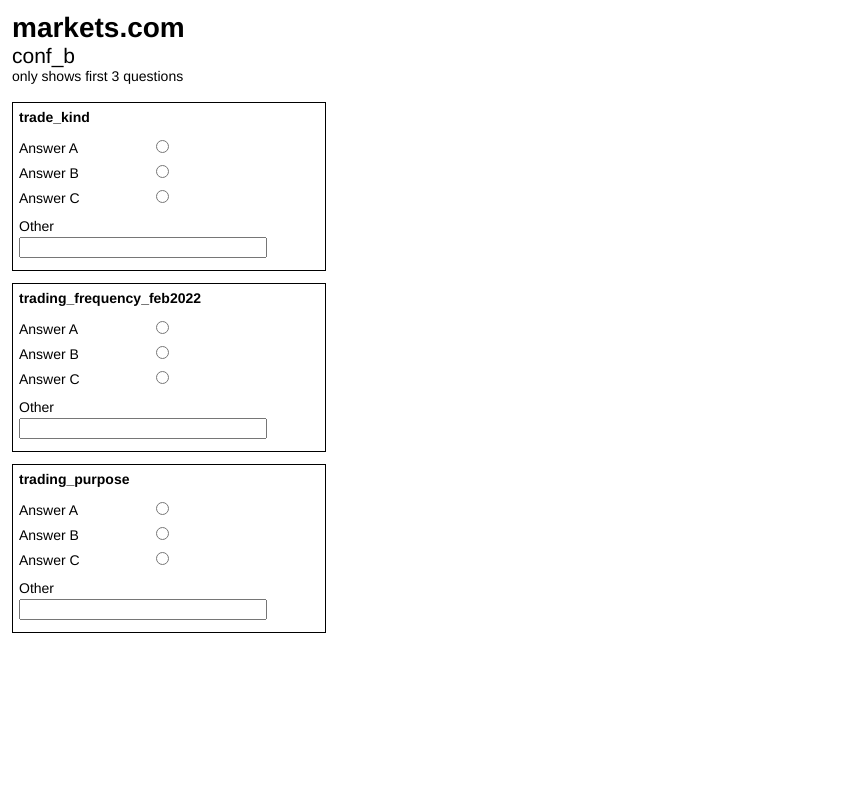
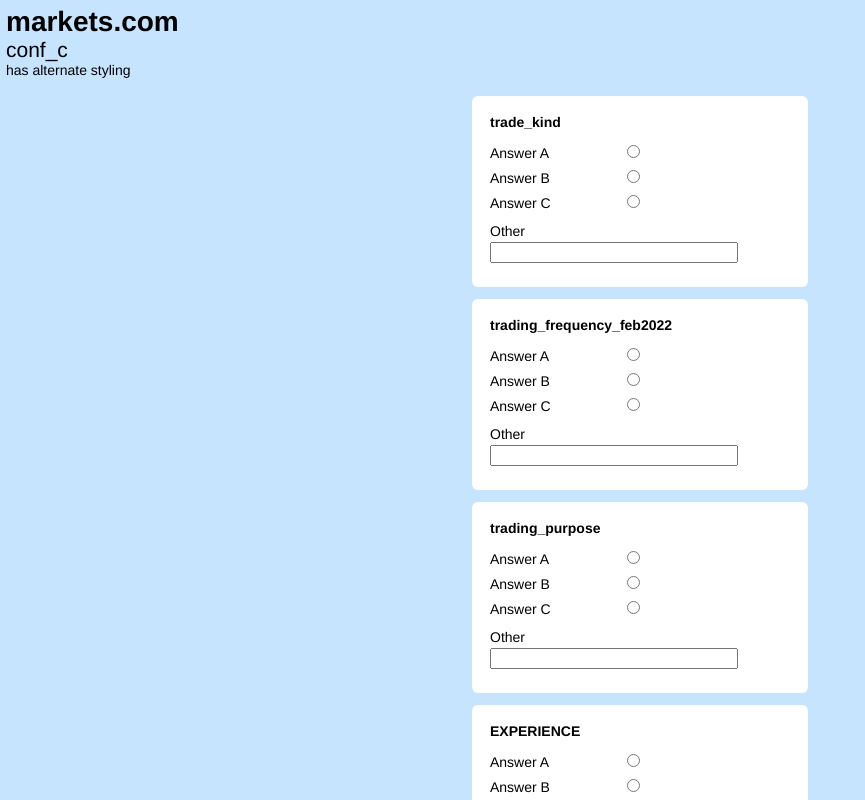
Before and after one commit to Adborowski/onboarding-react, a React (Vite) app: page / in a window 1280 px wide. Shown: the top 800 px of the page, without its empty margins (0-865 px from the left). Built offline with nearby package versions, Linux system fonts and the light colour scheme.

Commit message:
implemented test case conf_c

```diff
--- a/src/App.module.scss
+++ b/src/App.module.scss
@@ -0,0 +1,8 @@
+.main {
+   background-color: white;
+   padding: 6px;
+}
+
+.main.conf_c {
+   background-color: rgb(199, 228, 255);
+}
--- a/src/App.tsx
+++ b/src/App.tsx
@@ -5,7 +5,7 @@
 import QuestionList from './components/question/question'
 
 const getTestId = () => {
-   const testIds = ['conf_a', 'conf_b', 'conf_c']
+   const testIds = ['conf_a', 'conf_b', 'conf_c', 'conf_default']
    const randomId = Math.floor(Math.random() * testIds.length)
    return testIds[randomId]
 }
@@ -18,6 +18,8 @@
 const App = () => {
    const [questionsData, setQuestionsData] = useState<[]>()
 
+   // we fetch safecap questions from a JSON to have a base of dummy questions
+   // they get dummy answers added in the frontend, in question.tsx
    useEffect(() => {
       fetch(`safecap.json`)
          .then((r) => r.json())
@@ -32,31 +34,24 @@
       console.log('questionsData', questionsData)
    }, [questionsData])
 
+   // pick a random testId
    const testId = getTestId()
 
+   // this is just for understanding of the test runner
    const testDescriptions: any = {
       conf_a: 'has question descriptions on some questions',
       conf_b: 'only shows first 3 questions',
       conf_c: 'has alternate styling',
+      conf_default: 'no changes',
    }
 
-   let maximumQuestions = testId == 'conf_b' ? 3 : 500
-
    return (
-      <>
+      <div className={`${styles.main} ${styles[testId]}`}>
          <h1>markets.com</h1>
          <h2>{testId}</h2>
          <h3>{testDescriptions[testId]}</h3>
          <QuestionList questionsData={questionsData} testId={testId} />
-         <article className={`${styles.questionsList} ${testId}`}>
-            {/* {questionsData &&
-               questionsData.map((q: any, index) => {
-                  if (index < maximumQuestions) {
-                     return <Question question={q} testId={testId} />
-                  }
-               })} */}
-         </article>
-      </>
+      </div>
    )
 }
 
--- a/src/components/question/question.module.scss
+++ b/src/components/question/question.module.scss
@@ -1,5 +1,18 @@
 .questionsList {
-   border: 1px solid red;
+   max-width: 600px;
+}
+
+.questionsList.conf_c {
+   max-width: unset;
+
+   .question {
+      margin: auto;
+      margin-bottom: 12px;
+      border: 0;
+      background-color: rgb(255, 255, 255);
+      padding: 18px;
+      border-radius: 6px;
+   }
 }
 
 .question {
--- a/src/components/question/question.tsx
+++ b/src/components/question/question.tsx
@@ -21,9 +21,12 @@
       { label: 'Other', value: 'a', inputType: 'text' },
    ]
    return (
-      <div className={styles.question}>
+      <div className={`${styles.question} ${styles[testId]}`}>
          <span className={styles.title}>{question.title}</span>
+
+         {/* only in conf_a, we show Question Descriptions */}
          {testId == 'conf_a' && <QuestionDescription questionTitle={question.title} />}
+
          {answers.map((ans, index) => {
             return (
                <section className={styles.answer}>
@@ -58,7 +61,7 @@
          return <Question question={q} testId={testId} />
       })
 
-      return questionElements
+      return <div className={`${styles.questionsList} ${styles[testId]}`}>{questionElements}</div>
    }
 }
 
--- a/src/globals.css
+++ b/src/globals.css
@@ -1,7 +1,6 @@
 html,
 body {
    margin: 0;
-   padding: 6px;
    box-sizing: border-box;
    font-family: 'Helvetica';
    font-size: 14px;
```
